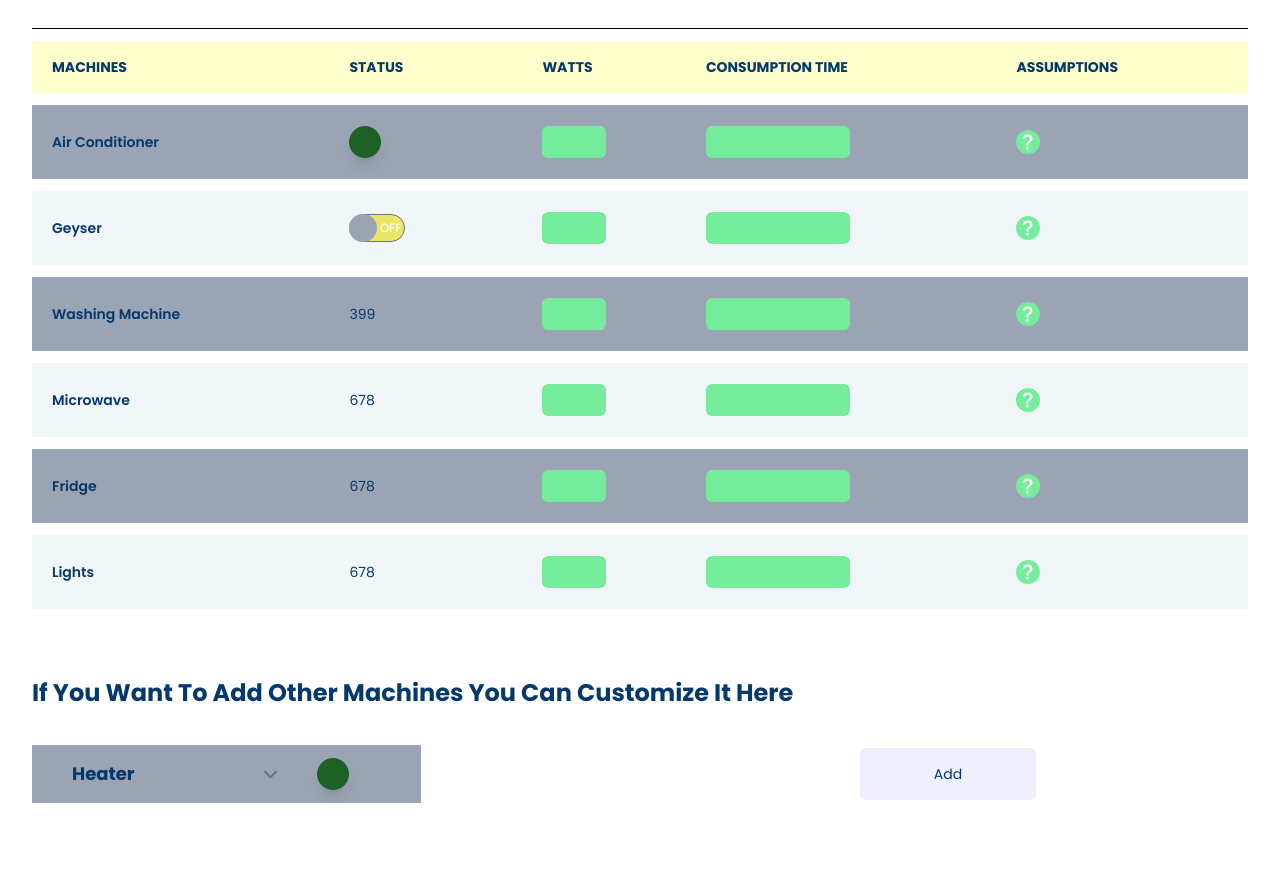
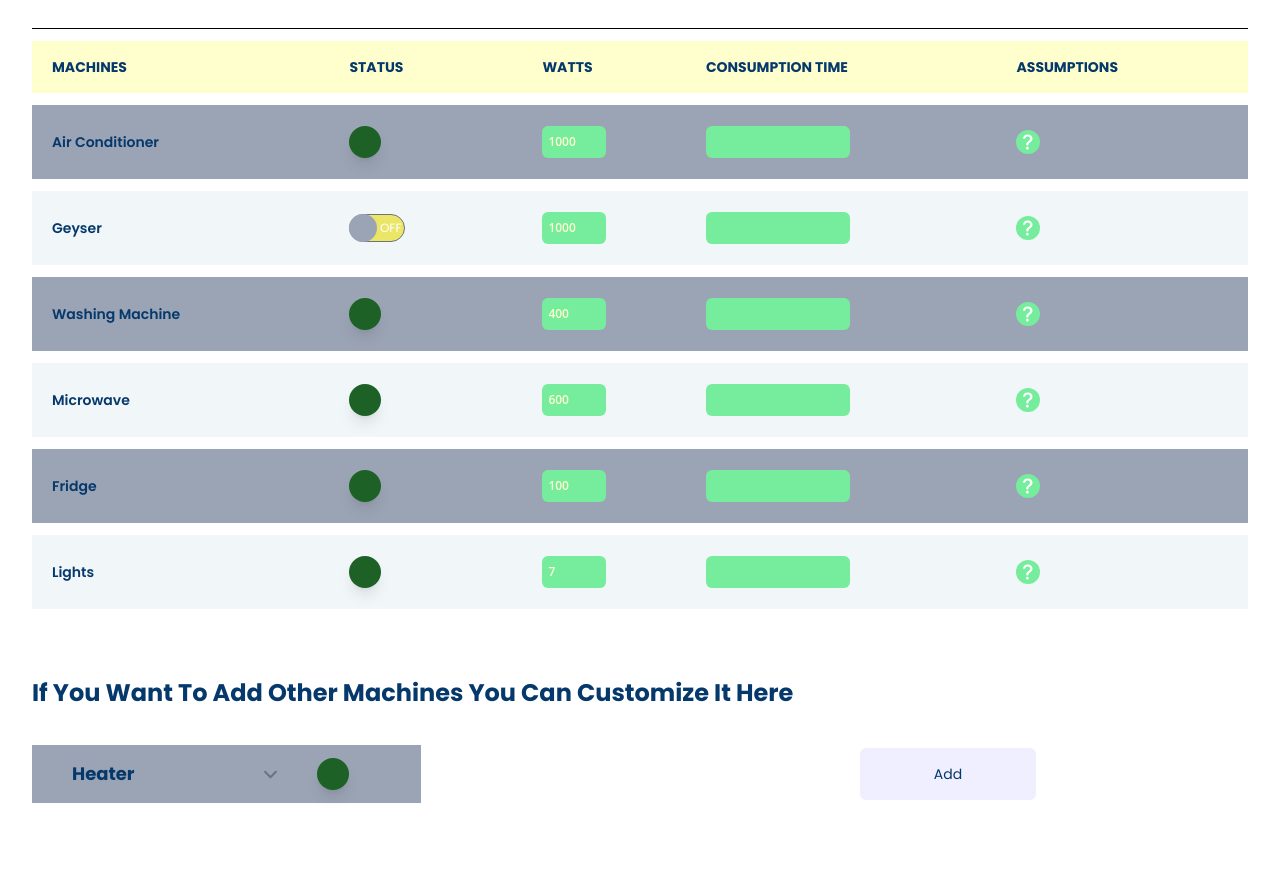
Before and after one commit to Raiyan109/vedic-energie-new, a React (Vite) app: page /energyCalc in a window 1280 px wide. Shown: the part 1760-2653 px from the top of the page. Built offline with nearby package versions, Linux system fonts and the light colour scheme.

Commit message:
watt input dropdowns

```diff
--- a/src/components/WattInput.jsx
+++ /dev/null
@@ -1,13 +0,0 @@
-import React from 'react';
-
-const WattInput = () => {
-    return (
-        <div>
-            <div>
-                <div className='w-16 h-8 bg-lightGreen rounded-md flex justify-center items-center text-xl text-rgbaHeader'></div>
-            </div>
-        </div>
-    );
-};
-
-export default WattInput;
--- /dev/null
+++ b/src/components/WattInputs/AirConWattInput.jsx
@@ -0,0 +1,48 @@
+import React from 'react';
+import { AirConWattRanges } from '../../constants';
+import styled from 'styled-components';
+
+const Section = styled.div`
+select {
+    -webkit-appearance:none;
+    -moz-appearance:none;
+    -ms-appearance:none;
+    appearance:none;
+    outline:0;
+    box-shadow:none;
+    border:0!important;
+    color:#FEFFCD;
+    background-image: none;
+    flex: 1;
+    padding: 0 .5em;
+    cursor:pointer;
+    font-size: 1em;
+    font-family: 'Open Sans', sans-serif;
+ }
+ select::-ms-expand {
+    display: none;
+ }
+ .select {
+    border:none;
+    border-bottom: 1px solid #FEFFCD;
+ }
+`
+
+const WattInput = () => {
+    return (
+        <>
+            <Section>
+                <select name="watt" id="watt" className='w-16 h-8 bg-lightGreen rounded-md flex justify-center items-center text-xl text-rgbaHeader select'>
+
+                    {
+                        AirConWattRanges.map((range, idx) => (
+                            <option value={range.range}>{range.range}</option>
+                        ))
+                    }
+                </select>
+            </Section>
+        </>
+    );
+};
+
+export default WattInput;
--- /dev/null
+++ b/src/components/WattInputs/FridgeInput.jsx
@@ -0,0 +1,46 @@
+import React from 'react';
+import { FridgeWattRanges } from '../../constants';
+import styled from 'styled-components';
+
+const Section = styled.div`
+select {
+    -webkit-appearance:none;
+    -moz-appearance:none;
+    -ms-appearance:none;
+    appearance:none;
+    outline:0;
+    box-shadow:none;
+    border:0!important;
+    color:#FEFFCD;
+    background-image: none;
+    flex: 1;
+    padding: 0 .5em;
+    cursor:pointer;
+    font-size: 1em;
+    font-family: 'Open Sans', sans-serif;
+ }
+ select::-ms-expand {
+    display: none;
+ }
+ .select {
+    border:none;
+    border-bottom: 1px solid #FEFFCD;
+ }
+`
+const FridgeInput = () => {
+    return (
+        <>
+            <Section>
+                <select name="watt" id="watt" className='w-16 h-8 bg-lightGreen rounded-md flex justify-center items-center text-xl text-rgbaHeader select'>
+                    {
+                        FridgeWattRanges.map((range, idx) => (
+                            <option value={range.range}>{range.range}</option>
+                        ))
+                    }
+                </select>
+            </Section>
+        </>
+    );
+};
+
+export default FridgeInput;
--- /dev/null
+++ b/src/components/WattInputs/GeyserInput.jsx
@@ -0,0 +1,46 @@
+import React from 'react';
+import { GeyserWattRanges } from '../../constants';
+import styled from 'styled-components';
+
+const Section = styled.div`
+select {
+    -webkit-appearance:none;
+    -moz-appearance:none;
+    -ms-appearance:none;
+    appearance:none;
+    outline:0;
+    box-shadow:none;
+    border:0!important;
+    color:#FEFFCD;
+    background-image: none;
+    flex: 1;
+    padding: 0 .5em;
+    cursor:pointer;
+    font-size: 1em;
+    font-family: 'Open Sans', sans-serif;
+ }
+ select::-ms-expand {
+    display: none;
+ }
+ .select {
+    border:none;
+    border-bottom: 1px solid #FEFFCD;
+ }
+`
+const GeyserInput = () => {
+    return (
+        <>
+            <Section>
+                <select name="watt" id="watt" className='w-16 h-8 bg-lightGreen rounded-md flex justify-center items-center text-xl text-rgbaHeader select'>
+                    {
+                        GeyserWattRanges.map((range, idx) => (
+                            <option value={range.range}>{range.range}</option>
+                        ))
+                    }
+                </select>
+            </Section>
+        </>
+    );
+};
+
+export default GeyserInput;
--- /dev/null
+++ b/src/components/WattInputs/LightsInput.jsx
@@ -0,0 +1,46 @@
+import React from 'react';
+import { LightsWattRanges } from '../../constants';
+import styled from 'styled-components';
+
+const Section = styled.div`
+select {
+    -webkit-appearance:none;
+    -moz-appearance:none;
+    -ms-appearance:none;
+    appearance:none;
+    outline:0;
+    box-shadow:none;
+    border:0!important;
+    color:#FEFFCD;
+    background-image: none;
+    flex: 1;
+    padding: 0 .5em;
+    cursor:pointer;
+    font-size: 1em;
+    font-family: 'Open Sans', sans-serif;
+ }
+ select::-ms-expand {
+    display: none;
+ }
+ .select {
+    border:none;
+    border-bottom: 1px solid #FEFFCD;
+ }
+`
+const LightsInput = () => {
+    return (
+        <>
+            <Section>
+                <select name="watt" id="watt" className='w-16 h-8 bg-lightGreen rounded-md flex justify-center items-center text-xl text-rgbaHeader select'>
+                    {
+                        LightsWattRanges.map((range, idx) => (
+                            <option value={range.range}>{range.range}</option>
+                        ))
+                    }
+                </select>
+            </Section>
+        </>
+    );
+};
+
+export default LightsInput;
--- /dev/null
+++ b/src/components/WattInputs/MicroWaveInput.jsx
@@ -0,0 +1,46 @@
+import React from 'react';
+import { MicroWaveWattRanges } from '../../constants';
+import styled from 'styled-components';
+
+const Section = styled.div`
+select {
+    -webkit-appearance:none;
+    -moz-appearance:none;
+    -ms-appearance:none;
+    appearance:none;
+    outline:0;
+    box-shadow:none;
+    border:0!important;
+    color:#FEFFCD;
+    background-image: none;
+    flex: 1;
+    padding: 0 .5em;
+    cursor:pointer;
+    font-size: 1em;
+    font-family: 'Open Sans', sans-serif;
+ }
+ select::-ms-expand {
+    display: none;
+ }
+ .select {
+    border:none;
+    border-bottom: 1px solid #FEFFCD;
+ }
+`
+const MicroWaveInput = () => {
+    return (
+        <>
+            <Section>
+                <select name="watt" id="watt" className='w-16 h-8 bg-lightGreen rounded-md flex justify-center items-center text-xl text-rgbaHeader select'>
+                    {
+                        MicroWaveWattRanges.map((range, idx) => (
+                            <option value={range.range}>{range.range}</option>
+                        ))
+                    }
+                </select>
+            </Section>
+        </>
+    );
+};
+
+export default MicroWaveInput;
--- /dev/null
+++ b/src/components/WattInputs/WashingInput.jsx
@@ -0,0 +1,47 @@
+import React from 'react';
+import { WashingWattRanges } from '../../constants';
+import styled from 'styled-components';
+
+const Section = styled.div`
+select {
+    -webkit-appearance:none;
+    -moz-appearance:none;
+    -ms-appearance:none;
+    appearance:none;
+    outline:0;
+    box-shadow:none;
+    border:0!important;
+    color:#FEFFCD;
+    background-image: none;
+    flex: 1;
+    padding: 0 .5em;
+    cursor:pointer;
+    font-size: 1em;
+    font-family: 'Open Sans', sans-serif;
+ }
+ select::-ms-expand {
+    display: none;
+ }
+ .select {
+    border:none;
+    border-bottom: 1px solid #FEFFCD;
+ }
+`
+const WashingInput = () => {
+    return (
+        <>
+            <Section>
+                <select name="watt" id="watt" className='w-16 h-8 bg-lightGreen rounded-md flex justify-center items-center text-xl text-rgbaHeader select'>
+
+                    {
+                        WashingWattRanges.map((range, idx) => (
+                            <option value={range.range}>{range.range}</option>
+                        ))
+                    }
+                </select>
+            </Section>
+        </>
+    );
+};
+
+export default WashingInput;
--- a/src/constants/index.jsx
+++ b/src/constants/index.jsx
@@ -3,7 +3,12 @@ import Consumption from "../components/Consumption";
 import CustomMachines from "../components/CustomMachines";
 import SummerSwitch from "../components/SummerSwitch";
 import Toggle from "../components/Toggle";
-import WattInput from "../components/WattInput";
+import AirConWattInput from "../components/WattInputs/AirConWattInput";
+import FridgeInput from "../components/WattInputs/FridgeInput";
+import GeyserInput from "../components/WattInputs/GeyserInput";
+import LightsInput from "../components/WattInputs/LightsInput";
+import MicroWaveInput from "../components/WattInputs/MicroWaveInput";
+import WashingInput from "../components/WattInputs/WashingInput";
 import WinterSwitch from "../components/WinterSwitch";
 
 export const states = [
@@ -66,42 +71,42 @@ export const tableItems = [
             {
                 name: "Air Conditioner",
                 status: <SummerSwitch />,
-                watt: <WattInput />,
+                watt: <AirConWattInput />,
                 consumption: <Consumption />,
                 assumptions: <Assumptions />
             },
             {
                 name: "Geyser",
                 status: <WinterSwitch />,
-                watt: <WattInput />,
+                watt: <GeyserInput />,
                 consumption: <Consumption />,
                 assumptions: <Assumptions />
             },
             {
                 name: "Washing Machine",
-                status: "399",
-                watt: <WattInput />,
+                status: <SummerSwitch />,
+                watt: <WashingInput />,
                 consumption: <Consumption />,
                 assumptions: <Assumptions />
             },
             {
                 name: "Microwave",
-                status: "678",
-                watt: <WattInput />,
+                status: <SummerSwitch />,
+                watt: <MicroWaveInput />,
                 consumption: <Consumption />,
                 assumptions: <Assumptions />
             },
             {
                 name: "Fridge",
-                status: "678",
-                watt: <WattInput />,
+                status: <SummerSwitch />,
+                watt: <FridgeInput />,
                 consumption: <Consumption />,
                 assumptions: <Assumptions />
             },
             {
                 name: "Lights",
-                status: "678",
-                watt: <WattInput />,
+                status: <SummerSwitch />,
+                watt: <LightsInput />,
                 consumption: <Consumption />,
                 assumptions: <Assumptions />
             },
@@ -114,42 +119,42 @@ export const tableItems = [
             {
                 name: "Air Conditioner",
                 status: <SummerSwitch />,
-                watt: <WattInput />,
+                watt: <AirConWattInput />,
                 consumption: <Consumption />,
                 assumptions: <Assumptions />
             },
             {
                 name: "Geyser",
                 status: <WinterSwitch />,
-                watt: <WattInput />,
+                watt: <AirConWattInput />,
                 consumption: <Consumption />,
                 assumptions: <Assumptions />
             },
             {
                 name: "Washing Machine",
-                status: "399",
-                watt: <WattInput />,
+                status: <SummerSwitch />,
+                watt: <AirConWattInput />,
                 consumption: <Consumption />,
                 assumptions: <Assumptions />
             },
             {
                 name: "Microwave",
-                status: "678",
-                watt: <WattInput />,
+                status: <SummerSwitch />,
+                watt: <AirConWattInput />,
                 consumption: <Consumption />,
                 assumptions: <Assumptions />
             },
             {
                 name: "Fridge",
-                status: "678",
-                watt: <WattInput />,
+                status: <SummerSwitch />,
+                watt: <AirConWattInput />,
                 consumption: <Consumption />,
                 assumptions: <Assumptions />
             },
             {
                 name: "Lights",
-                status: "678",
-                watt: <WattInput />,
+                status: <SummerSwitch />,
+                watt: <AirConWattInput />,
                 consumption: <Consumption />,
                 assumptions: <Assumptions />
             },
@@ -175,3 +180,33 @@ export const customMachines = [
     { "name": "Heater" },
     { "name": "Fans" },
 ];
+
+export const AirConWattRanges = [
+    { "range": 1000 },
+    { "range": 1500 },
+    { "range": 2000 },
+    { "range": 2500 },
+];
+export const GeyserWattRanges = [
+    { "range": 1000 },
+    { "range": 1500 },
+    { "range": 2000 },
+    { "range": 2500 },
+];
+export const WashingWattRanges = [
+    { "range": 400 },
+    { "range": 3000 }
+];
+export const MicroWaveWattRanges = [
+    { "range": 600 },
+    { "range": 1200 },
+    { "range": 3000 }
+];
+export const FridgeWattRanges = [
+    { "range": 100 },
+    { "range": 250 }
+];
+export const LightsWattRanges = [
+    { "range": 7 },
+    { "range": 23 }
+];
```
